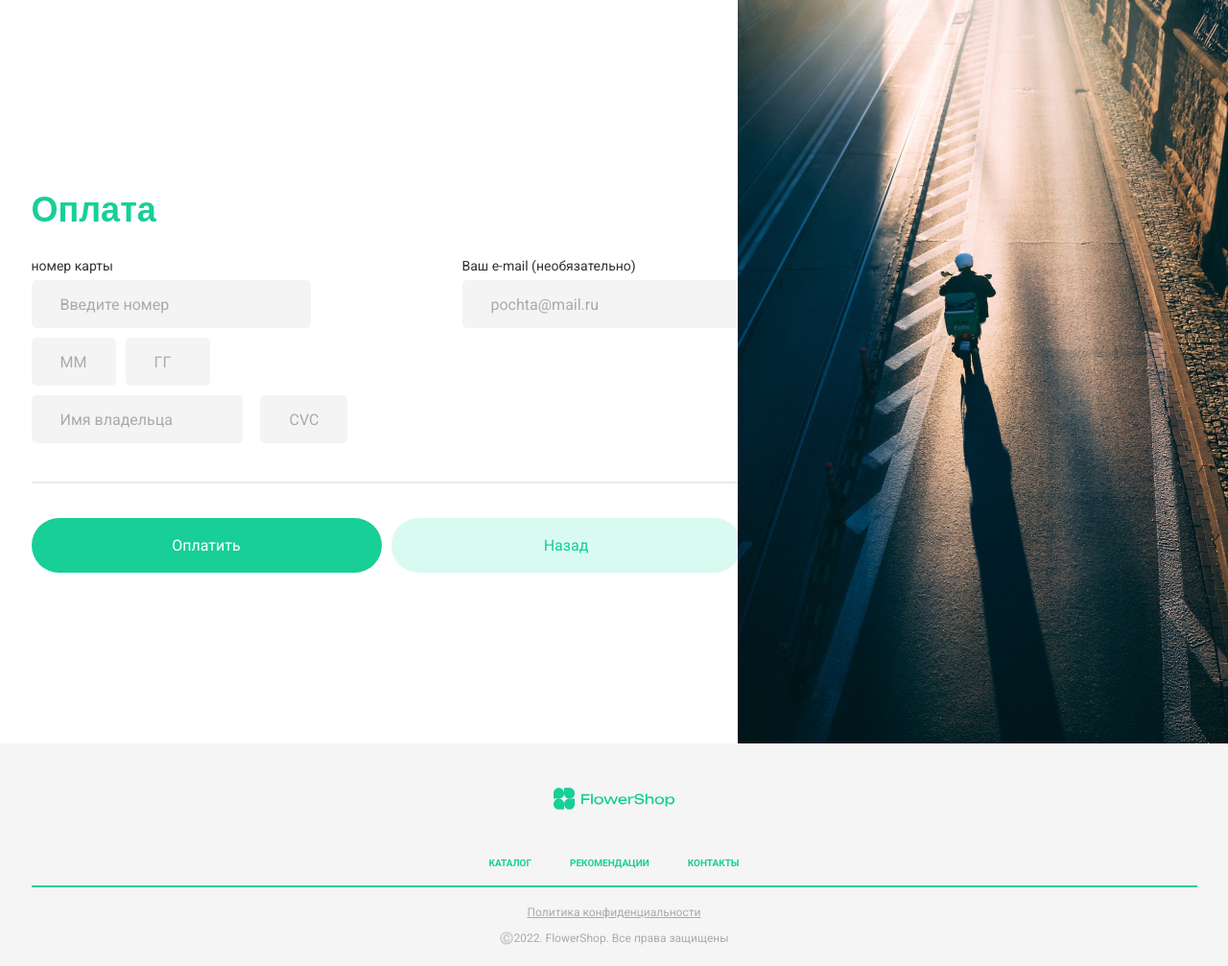
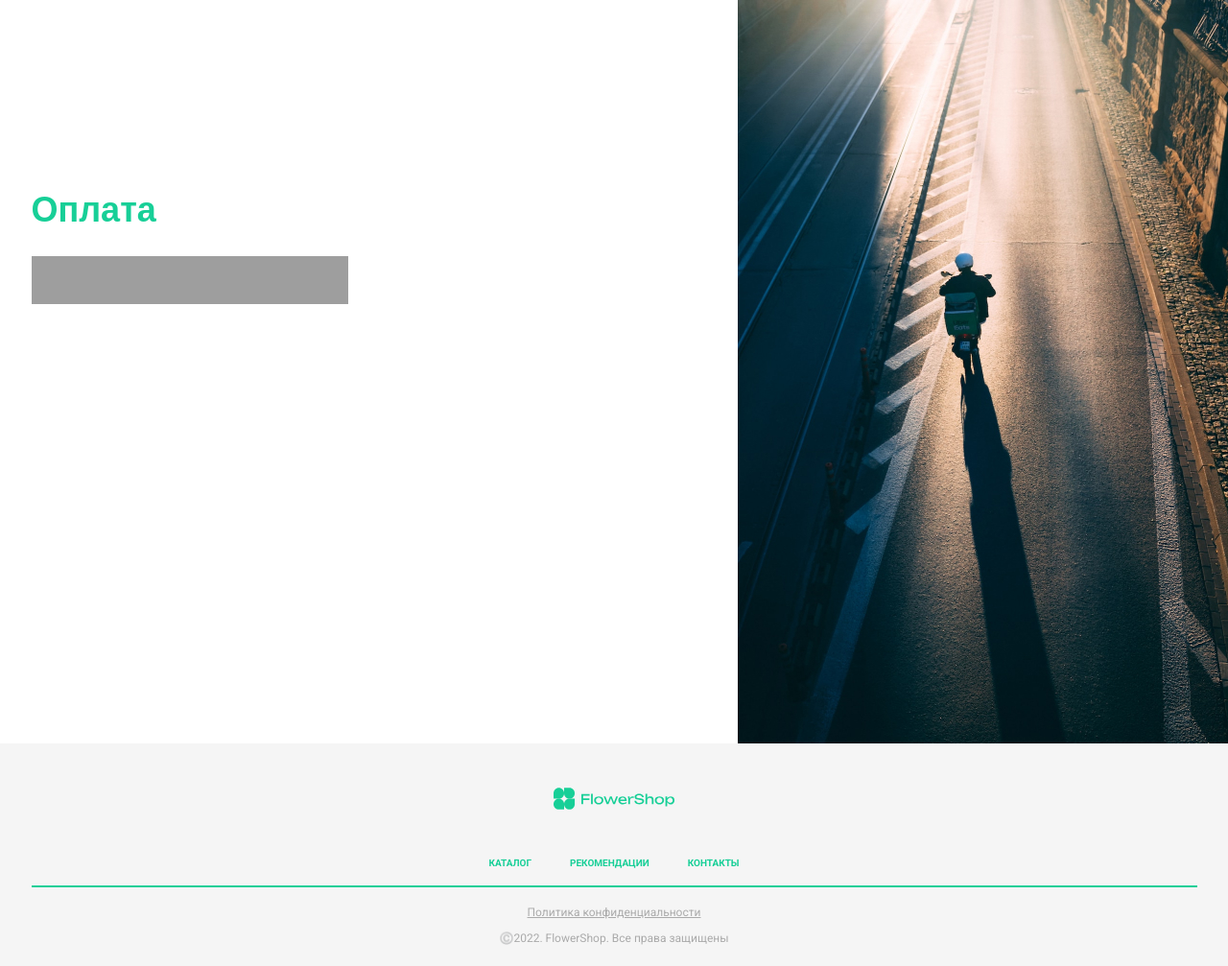
Before and after one commit to spawlov/FlowerShop, a Django app: template templates/order-step.html in a window 1280 px wide. Shown: the part 50-1057 px from the top of the page at 96% size. Run offline with Django 3.2, Linux system fonts and the light colour scheme; the template is opened without the code that fills it, so the values that code supplies are empty; parts of the project's set-up code (start-up, migrations or seed data) failed here and were passed over; some web fonts are replaced; grey boxes are pictures that could not be loaded.

Commit message:
Connect the simplest payment method

```diff
--- a/templates/order-step.html
+++ b/templates/order-step.html
@@ -8,32 +8,7 @@
 				<div class="order__block">
 					<div class="order_items">
 						<div class="title">Оплата</div>
-						<form action="#" class="order__form orderStep_form">
-							<div class="order__form_block">
-								<div class="order__form_items">
-									<div class="order__form_intro">номер карты</div>
-									<input type="text" name="cardNum" class="order__form_input orderStep_form_input" placeholder="Введите номер" required>
-									<div class="order__form_item fic">
-										<input type="text" name="cardMm" class="order__form_input orderStep_form_input" placeholder="ММ" required>
-										<input type="text" name="cardGg" class="order__form_input orderStep_form_input" placeholder="ГГ" required>
-									</div>
-
-									<input type="text" name="cardFname" class="order__form_input orderStep_form_input" placeholder="Имя владельца" required>
-									<input type="text" name="cardCvc" class="order__form_input orderStep_form_input" placeholder="CVC" required>
-								</div>
-								<div class="order__form_items">
-									<div class="order__form_intro">Ваш e-mail (необязательно)</div>
-									<input type="email" name="mail" class="order__form_input orderStep_form_input" placeholder="pochta@mail.ru">
-								</div>
-							</div>
-							<div class="order__form_line"></div>
-							<div class="order__form_btns ficb">
-								<button type="submit" class="btn order__form_pay">Оплатить</button>
-                                <a href="{% url 'order' %}">
-                                    <button type="button" class="btn order__form_btn">Назад</button>
-                                </a>
-							</div>
-						</form>
+						<iframe src="https://yoomoney.ru/quickpay/fundraise/button?billNumber=Oa0dJwPewp0.230205&" width="330" height="50" frameborder="0" allowtransparency="true" scrolling="no"></iframe>
 					</div>
 					<!-- <div class="blockImgHiden"></div> -->
 				</div>
```
